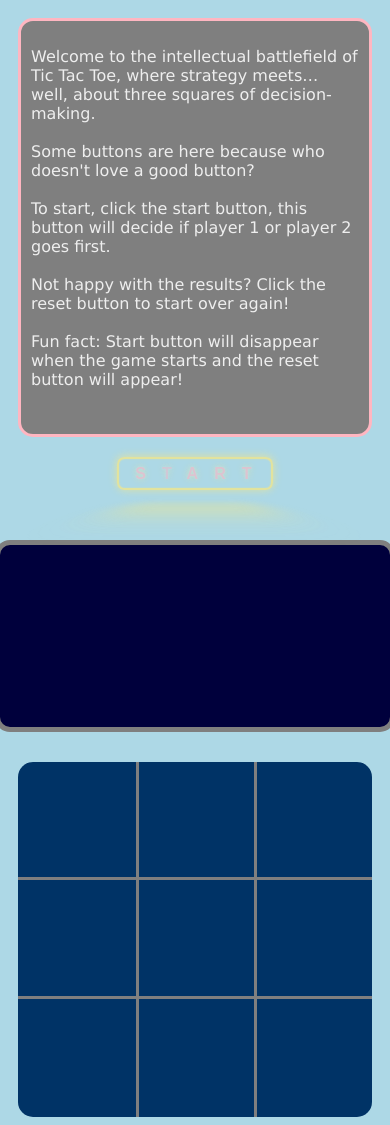
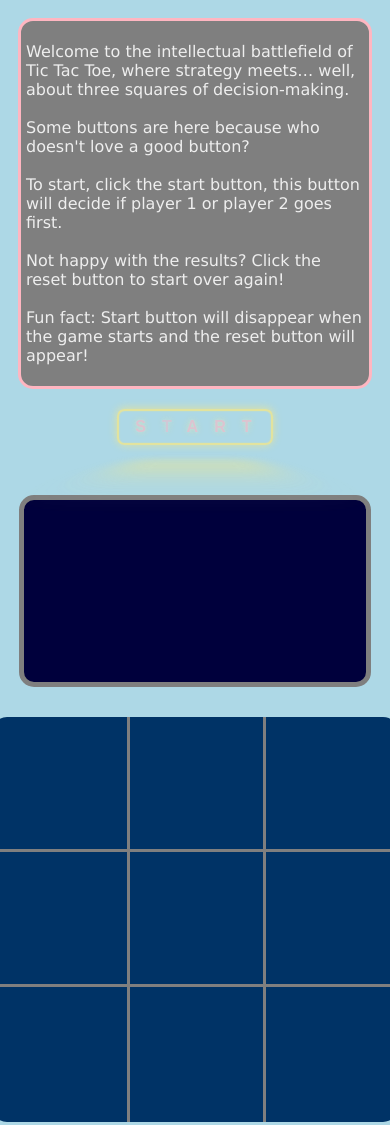
Before and after one commit to ArnauDavis/tic-tac-toe, a plain HTML site: page index.html in a window 390 px wide. Drawn offline with Linux system fonts and the light colour scheme.

Commit message:
changed the style a little bit to look better on mobile

```diff
--- a/index.html
+++ b/index.html
@@ -13,7 +13,7 @@
             Some buttons are here because who doesn't love a good button?<br><br>
             To start, click the start button, this button will decide if player 1 or player 2 goes first.<br><br>
             Not happy with the results? Click the reset button to start over again!<br><br>
-            Fun fact: Start button will disappear when the game starts and the reset button will appear!<br><br>
+            Fun fact: Start button will disappear when the game starts and the reset button will appear!
 
         </p>
     </div>
--- a/styles.css
+++ b/styles.css
@@ -11,7 +11,7 @@ body{
 .startTalk{
     border: 3px solid #ffb6c1;
     border-radius: 15px;
-    padding: 10px;
+    padding: 5px;
     background: #7f7f7f;
     color: #eeeeee;
     height: fit-content;
@@ -43,7 +43,7 @@ body{
     position: relative;
     color: var(--glow-color);
     cursor: pointer;
-    padding: 0.35em 1em;
+    padding: 0.45em 1em;
     border: 0.15em solid var(--glow-color);
     border-radius: 0.45em;
     background: none;
@@ -351,8 +351,8 @@ body{
 
 
 .container{
-    height: 42vh;
-    width: 42vh;
+    height: 48vh;
+    width: 48vh;
     display: grid;
     grid-template-columns: repeat(3, 1fr);
     grid-template-rows: repeat(3, 1fr);
@@ -377,7 +377,7 @@ body{
     margin-top: 10px;
     font-size: 2rem;
     height: 12rem;
-    width: 25rem;
+    width: 22rem;
     background-color: #00003c;
     border: 5px solid #7f7f7f ;
     border-radius: 15px;
```
